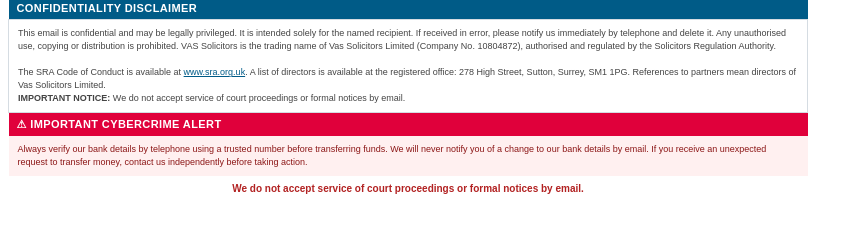
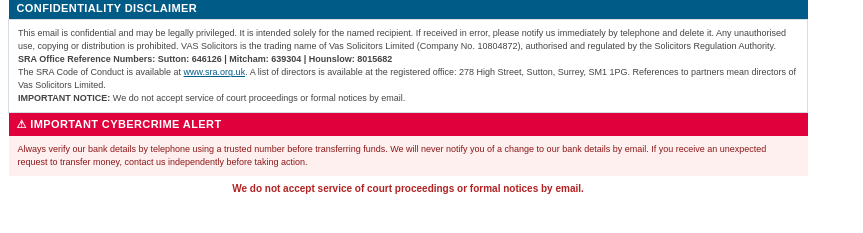
Before and after one commit to chandruvas/vas-email-signature, a plain HTML site: page index.html in a window 1280 px wide. Shown: the part 421-654 px from the top of the page, without its empty margins (0-863 px from the left). Drawn offline with Linux system fonts and the light colour scheme.

Commit message:
Add files via upload

```diff
--- a/index.html
+++ b/index.html
@@ -391,7 +391,7 @@ error, please notify us immediately by telephone and delete it. Any unauthorised
 prohibited. VAS Solicitors is the trading name of Vas Solicitors Limited (Company No. 10804872), authorised and
 regulated by the Solicitors Regulation Authority.<br>
 
-<strongSRA Office Reference Numbers: Sutton: 646126 | Mitcham: 639304 | Hounslow: 8015682</strong><br>
+<strong> SRA Office Reference Numbers: Sutton: 646126 | Mitcham: 639304 | Hounslow: 8015682</strong><br>
 
 The SRA Code of Conduct is available at <a href="https://www.sra.org.uk" style="color:#005b87;">www.sra.org.uk</a>. A list of directors is available
 at the registered office: 278 High Street, Sutton, Surrey, SM1 1PG. References to partners mean directors of
```
